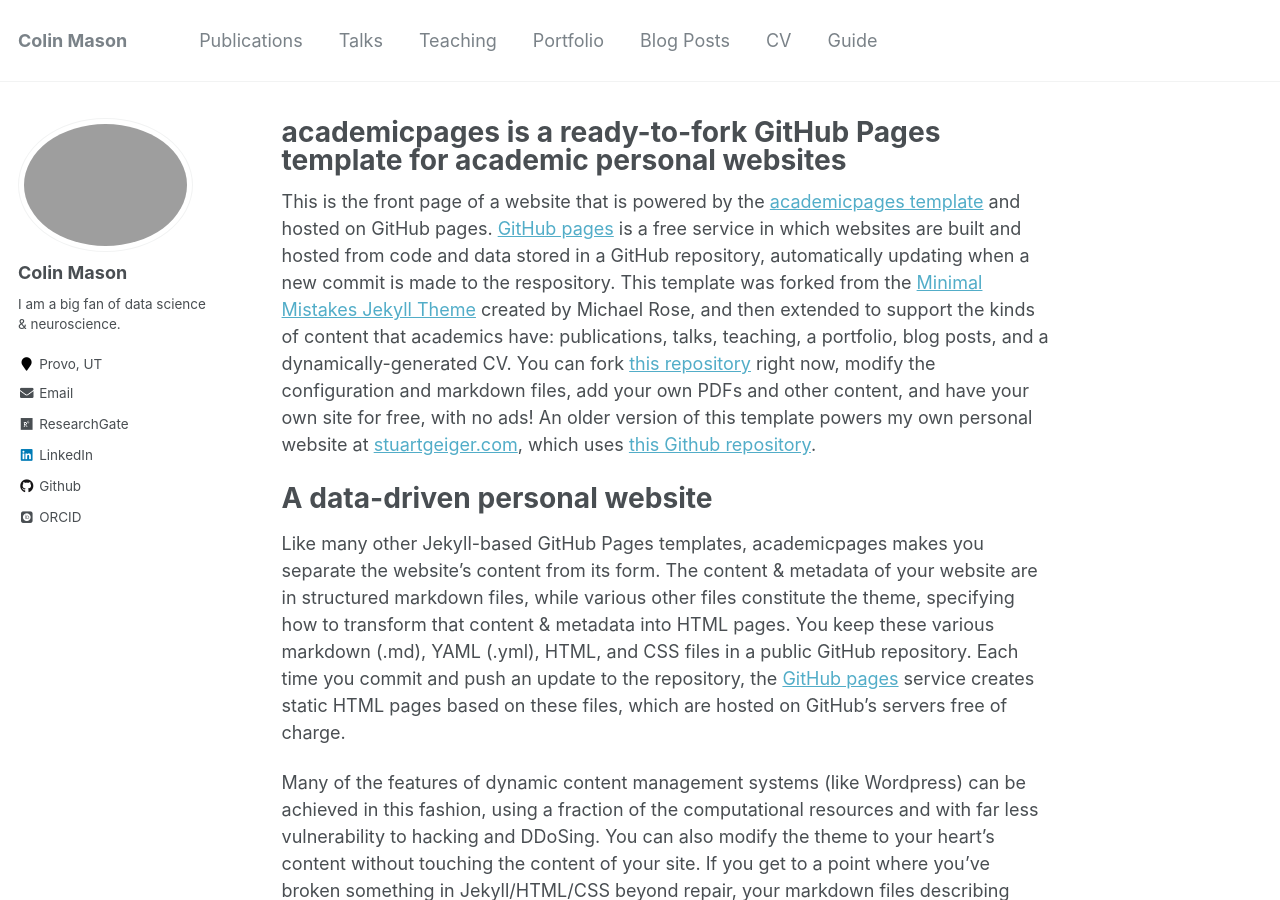
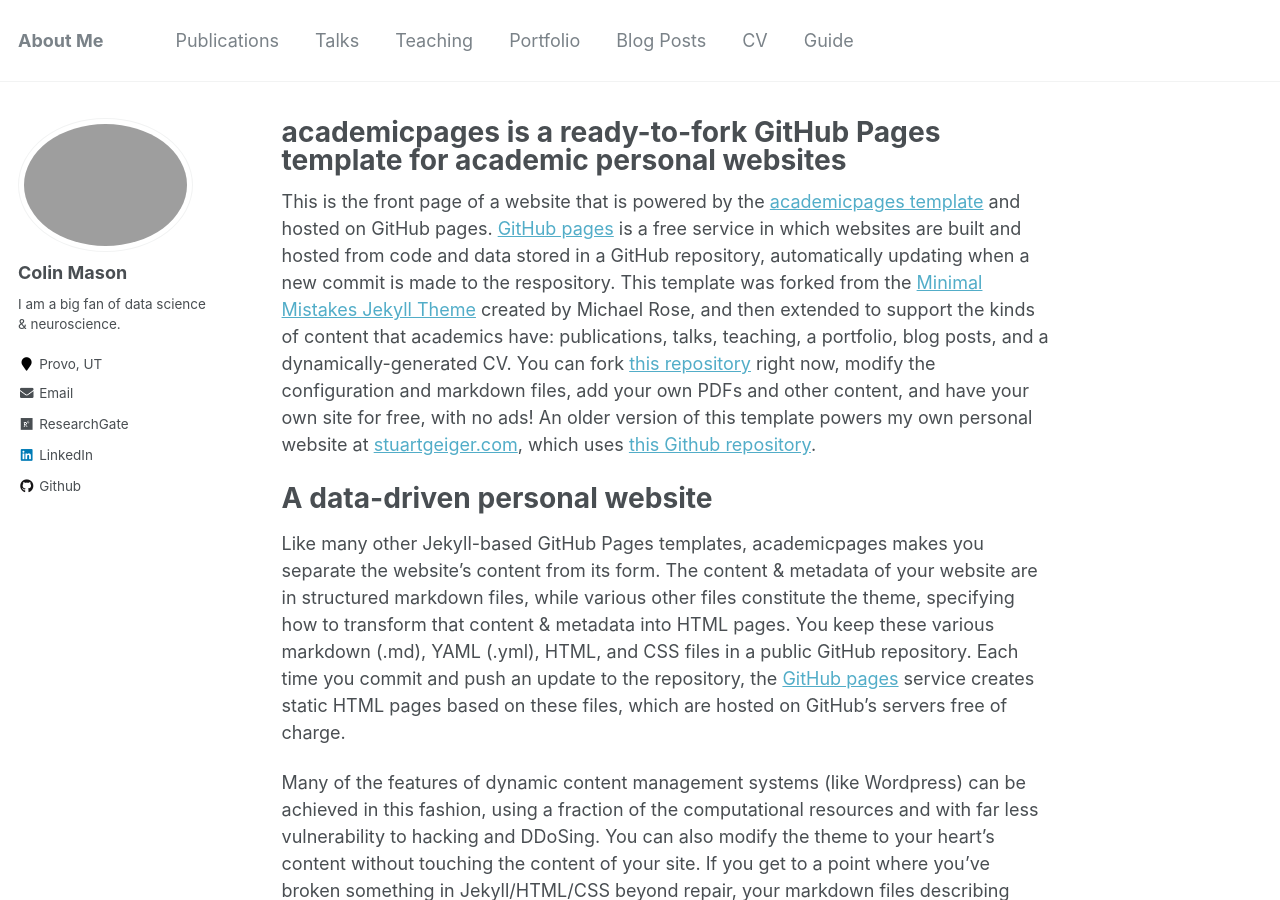
Before and after one commit to cmason30/cmason30.github.io, a Jekyll site: the page built from _pages/about.md, in a window 1280 px wide and 900 px high. Built offline with Jekyll 4.4.1, drawn with Linux system fonts in a browser that asks for light colours; some web fonts are replaced.

Commit message:
Update _config.yml

```diff
--- a/_config.yml
+++ b/_config.yml
@@ -7,7 +7,7 @@
 
 # Site Settings
 locale                   : "en-US"
-title                    : "Colin Mason"
+title                    : "About Me"
 title_separator          : "-"
 name                     : &name "Colin Mason"
 description              : &description "personal description"
@@ -103,7 +103,7 @@
   impactstory      : #"https://profiles.impactstory.org/u/xxxx-xxxx-xxxx-xxxx"
   lastfm           :
   linkedin         : "www.linkedin.com/in/cmason30/"
-  orcid            : "http://orcid.org/yourorcidurl"
+  orcid            : #"http://orcid.org/yourorcidurl"
   pinterest        :
   soundcloud       :
   stackoverflow    : # http://stackoverflow.com/users/123456/username
```
